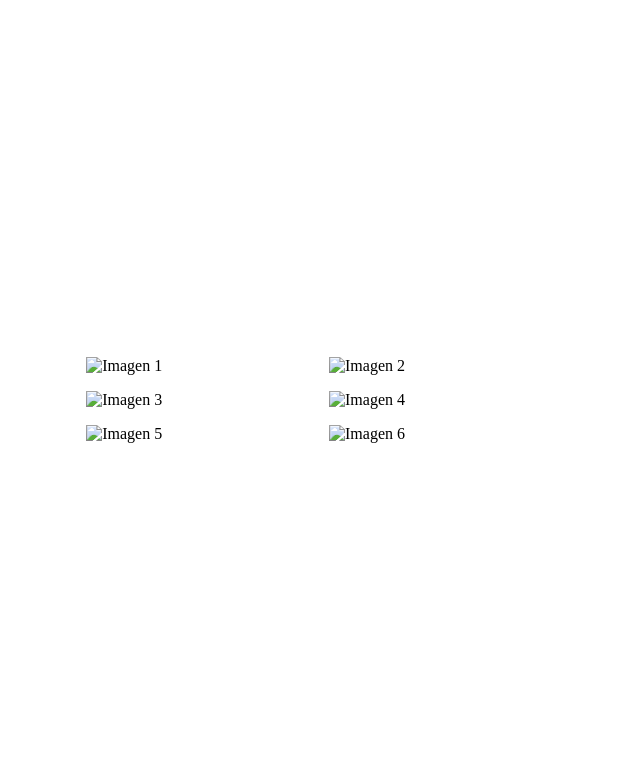
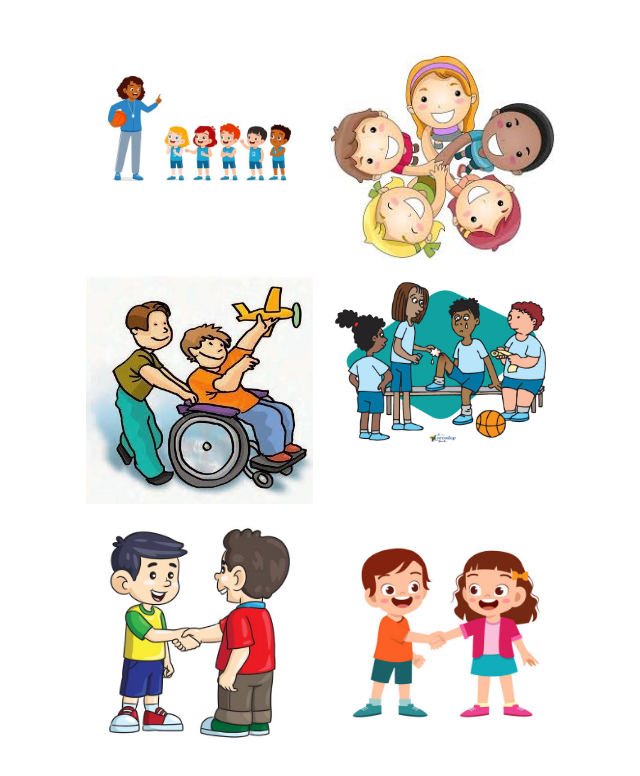
Before and after one commit to Leopp33/Xyz, a plain HTML site: page index.html in a window 1280 px wide. Shown: the whole page, without its empty margins (319-959 px from the left). Drawn offline with Linux system fonts and the light colour scheme.

Commit message:
Update index.html

```diff
--- a/index.html
+++ b/index.html
@@ -39,22 +39,22 @@
 
 <div class="grid-container">
     <div class="grid-item">
-        <img src="ruta/a/tu/imagen1.jpg" alt="Imagen 1">
+        <img src="1.jpeg" alt="Imagen 1">
     </div>
     <div class="grid-item">
-        <img src="ruta/a/tu/imagen2.jpg" alt="Imagen 2">
+        <img src="2.jpeg" alt="Imagen 2">
     </div>
     <div class="grid-item">
-        <img src="ruta/a/tu/imagen3.jpg" alt="Imagen 3">
+        <img src="3.jpeg" alt="Imagen 3">
     </div>
     <div class="grid-item">
-        <img src="ruta/a/tu/imagen4.jpg" alt="Imagen 4">
+        <img src="4.jpeg" alt="Imagen 4">
     </div>
     <div class="grid-item">
-        <img src="ruta/a/tu/imagen5.jpg" alt="Imagen 5">
+        <img src="5.jpeg" alt="Imagen 5">
     </div>
     <div class="grid-item">
-        <img src="ruta/a/tu/imagen6.jpg" alt="Imagen 6">
+        <img src="6.jpeg" alt="Imagen 6">
     </div>
 </div>
 
```
